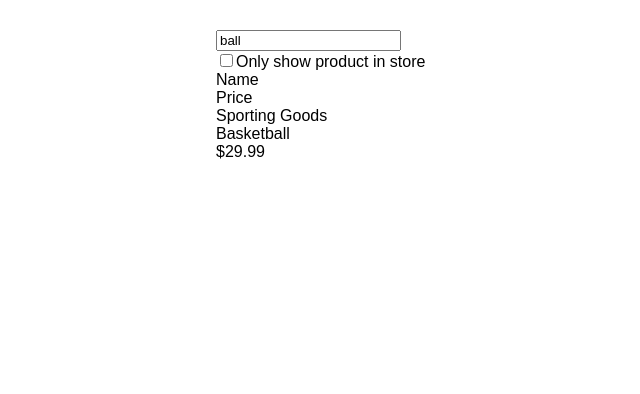
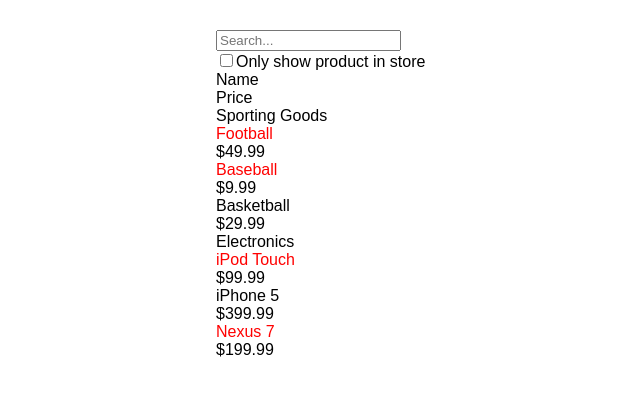
Before and after one commit to cpuy/react-hands-on, a React (Create React App) app: page / in a window 1280 px wide. Shown: the top 394 px of the page, without its empty margins (24-664 px from the left). Built offline with nearby package versions, Linux system fonts and the light colour scheme.

Commit message:
update state using search bar

```diff
--- a/src/components/FilterableProductTable.js
+++ b/src/components/FilterableProductTable.js
@@ -7,7 +7,7 @@ export default class FilterableProductTable extends Component {
 
   constructor() {
     super();
-    this.state = { filterText: 'ball', inStockOnly: true };
+    this.state = { filterText: '', inStockOnly: false };
   }
 
   render() {
@@ -15,7 +15,9 @@ export default class FilterableProductTable extends Component {
       <div>
         <SearchBar
           filterText={this.state.filterText}
-          inStockOnly={this.state.inStockOnly}/>
+          inStockOnly={this.state.inStockOnly}
+          onChangeCallBack={(newState) => this.setState(newState)}
+        />
         <ProductTable
           products={this.props.products}
           filterText={this.state.filterText}
--- a/src/components/SearchBar.js
+++ b/src/components/SearchBar.js
@@ -4,9 +4,14 @@ export default class SearchBar extends Component {
   render() {
     return (
       <div>
-        <input placeholder="Search..." value={this.props.filterText}/>
+        <input placeholder="Search..." value={this.props.filterText}
+               onChange={(e) =>
+                 this.props.onChangeCallBack({ filterText: e.target.value })}/>
         <div className="SearchBar-checkbox">
-          <input type="checkbox" value={this.props.inStockOnly}/>
+          <input type="checkbox"
+                 checked={this.props.inStockOnly}
+                 onChange={(e) =>
+                   this.props.onChangeCallBack({ inStockOnly: e.target.checked })}/>
           <span>Only show product in store</span>
         </div>
       </div>
```
